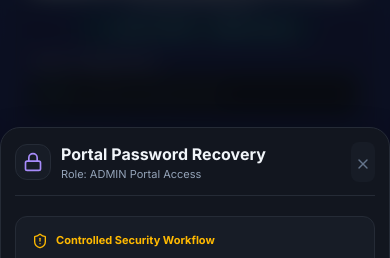
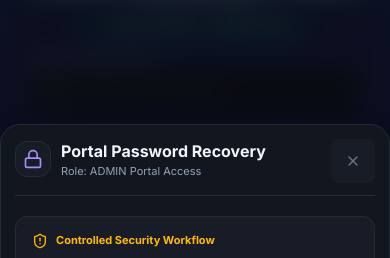
Before and after one commit to harisaran0527-glitch/AI-DS-Department-Portal, a React (Vite) app: page /admin in a window 390 px wide. Both pictures are taken after a click on the button "Forgot Password?". Shown: the part 425-683 px from the top of the page. Built offline with nearby package versions, Linux system fonts and the light colour scheme; no server answers.

Commit message:
fix(responsive): resolve mobile layout, touch targets, and form grid defects

```diff
--- a/src/components/auth/SimpleAdminLogin.tsx
+++ b/src/components/auth/SimpleAdminLogin.tsx
@@ -121,14 +121,14 @@ export const SimpleAdminLogin: React.FC = () => {
                 Email / College Gmail
               </label>
               <div className="relative group">
-                <User className="absolute left-3.5 top-3 w-4 h-4 text-cyan-400 group-focus-within:text-cyan-200 transition-colors" />
+                <User className="absolute left-3.5 top-1/2 -translate-y-1/2 w-4 h-4 text-cyan-400 group-focus-within:text-cyan-200 transition-colors pointer-events-none" />
                 <input
                   type="text"
                   required
                   placeholder="Enter admin email or ID"
                   value={identifier}
                   onChange={(e) => setIdentifier(e.target.value)}
-                  className="w-full bg-slate-900/90 border border-cyan-500/50 rounded-xl py-2.5 pl-10 pr-3 text-xs text-white placeholder-slate-500 focus:outline-none focus:border-cyan-300 focus:ring-2 focus:ring-cyan-400/40 shadow-[0_0_12px_rgba(6,182,212,0.2)] transition-all"
+                  className="w-full bg-slate-900/90 border border-cyan-500/50 rounded-xl py-2.5 pl-10 pr-3 min-h-[44px] text-base sm:text-xs text-white placeholder-slate-500 focus:outline-none focus:border-cyan-300 focus:ring-2 focus:ring-cyan-400/40 shadow-[0_0_12px_rgba(6,182,212,0.2)] transition-all"
                 />
               </div>
             </div>
@@ -139,20 +139,20 @@ export const SimpleAdminLogin: React.FC = () => {
                 Portal Password
               </label>
               <div className="relative group">
-                <Lock className="absolute left-3.5 top-3 w-4 h-4 text-cyan-400 group-focus-within:text-cyan-200 transition-colors" />
+                <Lock className="absolute left-3.5 top-1/2 -translate-y-1/2 w-4 h-4 text-cyan-400 group-focus-within:text-cyan-200 transition-colors pointer-events-none" />
                 <input
                   type={showPassword ? 'text' : 'password'}
                   required
                   placeholder="Enter admin password"
                   value={password}
                   onChange={(e) => setPassword(e.target.value)}
-                  className="w-full bg-slate-900/90 border border-cyan-500/50 rounded-xl py-2.5 pl-10 pr-10 text-xs text-white placeholder-slate-500 focus:outline-none focus:border-cyan-300 focus:ring-2 focus:ring-cyan-400/40 shadow-[0_0_12px_rgba(6,182,212,0.2)] transition-all"
+                  className="w-full bg-slate-900/90 border border-cyan-500/50 rounded-xl py-2.5 pl-10 pr-10 min-h-[44px] text-base sm:text-xs text-white placeholder-slate-500 focus:outline-none focus:border-cyan-300 focus:ring-2 focus:ring-cyan-400/40 shadow-[0_0_12px_rgba(6,182,212,0.2)] transition-all"
                 />
                 <button
                   type="button"
                   aria-label={showPassword ? 'Hide password' : 'Show password'}
                   onClick={() => setShowPassword(!showPassword)}
-                  className="absolute right-3.5 top-3 text-cyan-400 hover:text-white transition-colors cursor-pointer"
+                  className="absolute right-3 top-1/2 -translate-y-1/2 p-1 text-cyan-400 hover:text-white transition-colors cursor-pointer"
                 >
                   {showPassword ? <EyeOff className="w-4 h-4" /> : <Eye className="w-4 h-4" />}
                 </button>
@@ -184,7 +184,7 @@ export const SimpleAdminLogin: React.FC = () => {
             <button
               type="submit"
               disabled={authStatus === 'loading'}
-              className="btn-action w-full mt-2 py-2.5 bg-gradient-to-r from-cyan-500 via-sky-400 to-cyan-500 hover:from-cyan-400 hover:to-sky-300 text-slate-950 font-extrabold rounded-xl text-xs tracking-wider uppercase shadow-[0_0_20px_rgba(6,182,212,0.5)] transition-transform duration-200 transform-gpu hover:scale-[1.03] active:scale-[0.97] disabled:scale-100 disabled:opacity-75 disabled:cursor-not-allowed motion-reduce:transform-none cursor-pointer flex items-center justify-center space-x-2"
+              className="btn-action w-full mt-2 py-2.5 min-h-[44px] bg-gradient-to-r from-cyan-500 via-sky-400 to-cyan-500 hover:from-cyan-400 hover:to-sky-300 text-slate-950 font-extrabold rounded-xl text-xs tracking-wider uppercase shadow-[0_0_20px_rgba(6,182,212,0.5)] transition-transform duration-200 transform-gpu hover:scale-[1.03] active:scale-[0.97] disabled:scale-100 disabled:opacity-75 disabled:cursor-not-allowed motion-reduce:transform-none cursor-pointer flex items-center justify-center space-x-2"
             >
               {authStatus === 'loading' ? (
                 <span className="flex items-center space-x-2">
--- a/src/components/common/ConfirmDeleteModal.tsx
+++ b/src/components/common/ConfirmDeleteModal.tsx
@@ -36,7 +36,11 @@ export const ConfirmDeleteModal: React.FC<ConfirmDeleteModalProps> = ({
             </div>
           </div>
 
-          <button onClick={onCancel} className="text-[#64748B] hover:text-[#F1F5F9] transition-colors">
+          <button
+            onClick={onCancel}
+            aria-label="Close modal"
+            className="text-[#64748B] hover:text-[#F1F5F9] p-2 min-h-[40px] min-w-[40px] flex items-center justify-center rounded-lg bg-[#171C26] transition-colors touch-target"
+          >
             <X className="w-5 h-5" />
           </button>
         </div>
@@ -60,7 +64,7 @@ export const ConfirmDeleteModal: React.FC<ConfirmDeleteModalProps> = ({
             type="button"
             onClick={onCancel}
             disabled={isDeleting}
-            className="btn-action px-4 py-2 bg-[#171C26] hover:bg-[#202633] border border-[#252B36] text-[#F1F5F9] text-xs font-semibold rounded-xl transition-transform duration-200"
+            className="btn-action px-4 py-2 min-h-[44px] bg-[#171C26] hover:bg-[#202633] border border-[#252B36] text-[#F1F5F9] text-xs font-semibold rounded-xl transition-transform duration-200"
           >
             Cancel
           </button>
@@ -68,7 +72,7 @@ export const ConfirmDeleteModal: React.FC<ConfirmDeleteModalProps> = ({
             type="button"
             onClick={onConfirm}
             disabled={isDeleting}
-            className="btn-action px-5 py-2 bg-[#FB7185] hover:bg-rose-600 text-[#080A0F] font-extrabold text-xs rounded-xl shadow-md flex items-center space-x-2 transition-transform duration-200"
+            className="btn-action px-5 py-2 min-h-[44px] bg-[#FB7185] hover:bg-rose-600 text-[#080A0F] font-extrabold text-xs rounded-xl shadow-md flex items-center space-x-2 transition-transform duration-200"
           >
             <Trash2 className="w-4 h-4" />
             <span>{isDeleting ? 'Deleting...' : 'Delete Record'}</span>
--- a/src/components/common/ForgotPasswordModal.tsx
+++ b/src/components/common/ForgotPasswordModal.tsx
@@ -29,7 +29,8 @@ export const ForgotPasswordModal: React.FC<ForgotPasswordModalProps> = ({
           </div>
           <button
             onClick={onClose}
-            className="text-[#64748B] hover:text-[#F1F5F9] p-1 rounded-lg bg-[#171C26] transition-colors"
+            aria-label="Close modal"
+            className="text-[#64748B] hover:text-[#F1F5F9] p-2 min-h-[40px] min-w-[40px] flex items-center justify-center rounded-lg bg-[#171C26] transition-colors touch-target"
           >
             <X className="w-4 h-4" />
           </button>
@@ -68,7 +69,7 @@ export const ForgotPasswordModal: React.FC<ForgotPasswordModalProps> = ({
         <div className="pt-2 flex justify-end">
           <button
             onClick={onClose}
-            className="btn-action bg-[#A78BFA] hover:bg-[#C4B5FD] text-[#080A0F] font-bold px-5 py-2 rounded-xl text-xs flex items-center space-x-1.5 transition-transform duration-200"
+            className="btn-action bg-[#A78BFA] hover:bg-[#C4B5FD] text-[#080A0F] font-bold px-5 py-2.5 min-h-[44px] rounded-xl text-xs flex items-center space-x-1.5 transition-transform duration-200"
           >
             <CheckCircle2 className="w-4 h-4" />
             <span>Understood</span>
--- a/src/index.css
+++ b/src/index.css
@@ -693,7 +693,7 @@ html.light ::-webkit-scrollbar-thumb:hover {
   position: relative;
   padding: 12px 14px 12px 42px;
   display: flex;
-  items-center: center;
+  align-items: center;
 }
 
 .field-icon {
@@ -1061,18 +1061,12 @@ html, body {
     padding: 12px !important;
   }
 
-  /* Prevent buttons and badges from wrapping internal icon and text */
-  button,
-  a,
-  [role="button"],
-  .touch-target {
+  /* Prevent badges, tags, and compact action buttons from wrapping internal icon and text */
+  .badge,
+  .touch-target:not(.multiline),
+  button.btn-action,
+  button.btn {
     white-space: nowrap;
-  }
-
-  button > div,
-  a > div,
-  [role="button"] > div {
-    flex-wrap: nowrap !important;
   }
 
   /* SVG icons should never shrink or misalign */
--- a/src/pages/admin/AdminDashboard.tsx
+++ b/src/pages/admin/AdminDashboard.tsx
@@ -1944,7 +1944,7 @@ export const AdminDashboard: React.FC = () => {
             )}
 
             <form onSubmit={handleSaveHOD} className="space-y-3 text-xs">
-              <div className="grid grid-cols-2 gap-3">
+              <div className="grid grid-cols-1 sm:grid-cols-2 gap-3">
                 <div>
                   <label className="text-slate-400 font-semibold block mb-1">HOD Name</label>
                   <input
@@ -1971,7 +1971,7 @@ export const AdminDashboard: React.FC = () => {
                 </div>
               </div>
 
-              <div className="grid grid-cols-2 gap-3">
+              <div className="grid grid-cols-1 sm:grid-cols-2 gap-3">
                 <div>
                   <label className="text-slate-400 font-semibold block mb-1">Official Email</label>
                   <input
@@ -2008,7 +2008,7 @@ export const AdminDashboard: React.FC = () => {
               </div>
 
               {!editingHOD && (
-                <div className="grid grid-cols-2 gap-3 pt-1 border-t border-slate-800">
+                <div className="grid grid-cols-1 sm:grid-cols-2 gap-3 pt-1 border-t border-slate-800">
                   <div>
                     <label className="text-slate-400 font-semibold block mb-1">Portal Password</label>
                     <div className="relative">
@@ -2172,7 +2172,7 @@ export const AdminDashboard: React.FC = () => {
             )}
 
             <form onSubmit={handleSaveFaculty} className="space-y-3 text-xs">
-              <div className="grid grid-cols-2 gap-3">
+              <div className="grid grid-cols-1 sm:grid-cols-2 gap-3">
                 <div>
                   <label className="text-slate-400 font-semibold block mb-1">Faculty Name</label>
                   <input
@@ -2213,7 +2213,7 @@ export const AdminDashboard: React.FC = () => {
                 />
               </div>
 
-              <div className="grid grid-cols-3 gap-3">
+              <div className="grid grid-cols-1 sm:grid-cols-3 gap-3">
                 <div>
                   <label className="text-slate-400 font-semibold block mb-1">Department</label>
                   <input
@@ -2252,7 +2252,7 @@ export const AdminDashboard: React.FC = () => {
                 </div>
               </div>
 
-              <div className="grid grid-cols-2 gap-3">
+              <div className="grid grid-cols-1 sm:grid-cols-2 gap-3">
                 <div>
                   <label className="text-slate-400 font-semibold block mb-1">Faculty Role</label>
                   <select
@@ -2279,7 +2279,7 @@ export const AdminDashboard: React.FC = () => {
               </div>
 
               {!editingFaculty && (
-                <div className="grid grid-cols-2 gap-3 pt-1 border-t border-slate-800">
+                <div className="grid grid-cols-1 sm:grid-cols-2 gap-3 pt-1 border-t border-slate-800">
                   <div>
                     <label className="text-slate-400 font-semibold block mb-1">Portal Password</label>
                     <div className="relative">
```
